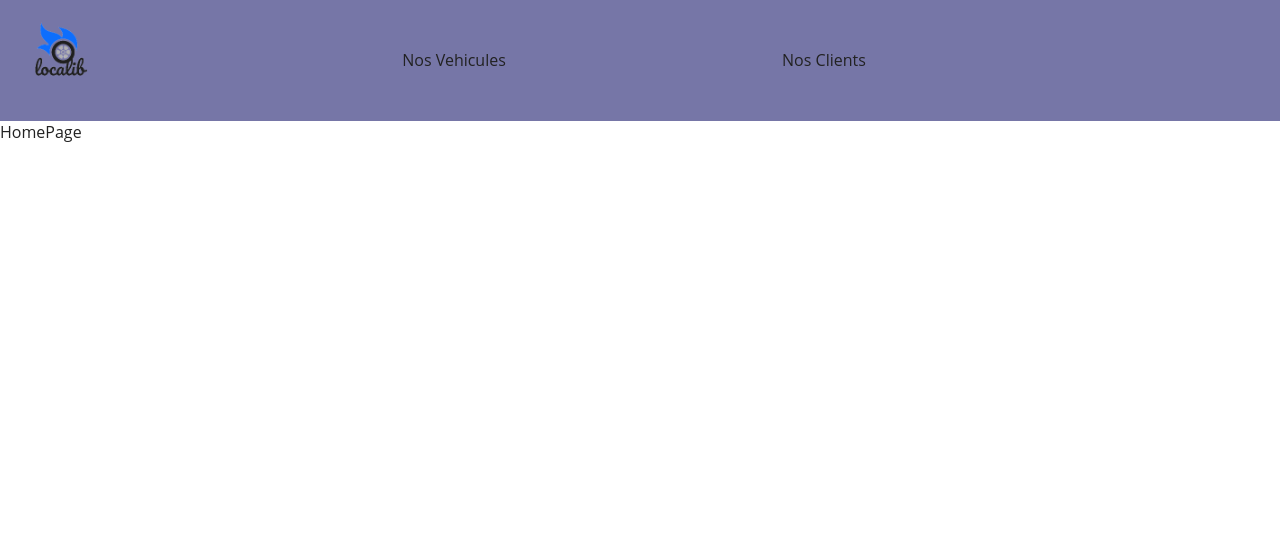
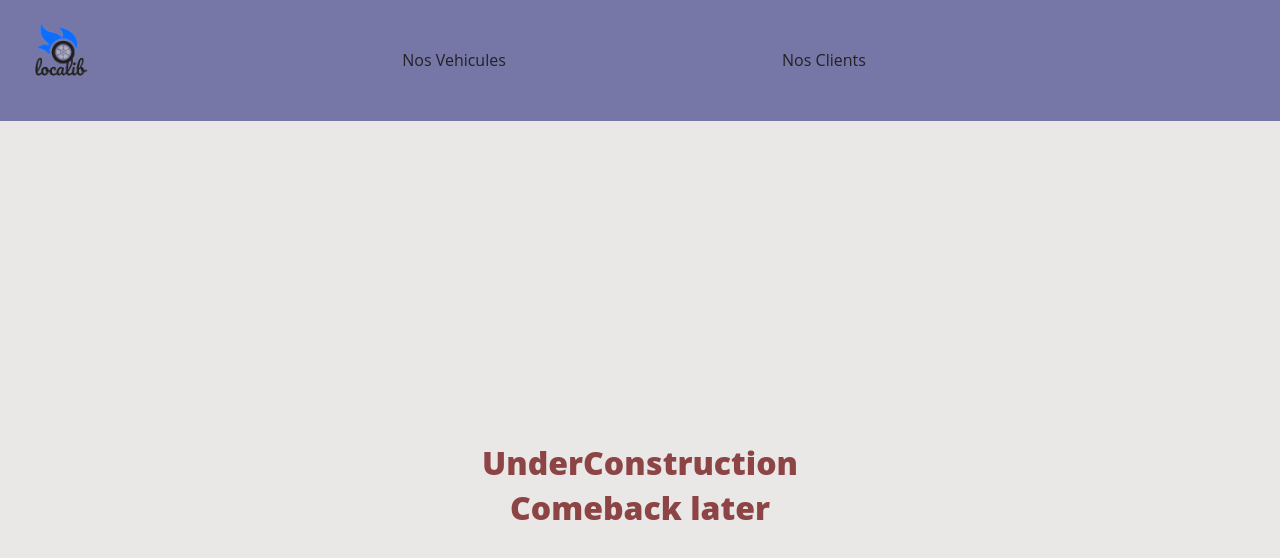
Before and after one commit to LaurentMag/ECF-cda-frontEnd, a React (Create React App) app: page / in a window 1280 px wide. Shown: the top 558 px of the page. Built offline with nearby package versions, Linux system fonts and the light colour scheme.

Commit message:
Feature : temp homepage, clientPage creation with dataFech & clientUnit map

```diff
--- /dev/null
+++ b/src/components/ClientUnit.tsx
@@ -0,0 +1,21 @@
+import React from "react";
+import {clientType} from "../type/clientType";
+
+export const ClientUnit = (props: clientType) => {
+  // ------------------------------------------------------------------
+  // ------------------------------------------------------------------
+  return (
+    <section className="client-unit__container">
+      <p>Nom: {props.nom}</p>
+      <p>Prenom: {props.prenom}</p>
+      <p>date de naissance: {props.dateDeNaissance}</p>
+      <p>Email: {props.email}</p>
+      <p>Telephone: {props.telephone}</p>
+
+      <section>
+        <button>Edit</button>
+        <button>Delete</button>
+      </section>
+    </section>
+  );
+};
--- a/src/pages/Clients.tsx
+++ b/src/pages/Clients.tsx
@@ -1,7 +1,54 @@
-import React from "react";
+import React, {Fragment, useEffect, useState} from "react";
+import {ClientUnit} from "../components/ClientUnit";
+//
+import {dataServices} from "../services/dataServices";
+import {clientType} from "../type/clientType";
 
 const URLclient: string = "http://localhost:3000/clients";
 
 export const Clients = () => {
-  return <div>Clients</div>;
+  const [clientList, setClientList] = useState<clientType[]>();
+
+  // ------------------------------------------------------------------
+  /**
+   * useEffect used to trigger a data fetch, only the first component is created.
+   */
+  useEffect(() => {
+    dataFetch();
+  }, []);
+
+  // ------------------------------------------------------------------
+
+  /**
+   * Fetch data using dataservices method, then set data in the react state
+   */
+  const dataFetch = () => {
+    dataServices.fetchData(URLclient).then((data) => setClientList(data));
+  };
+
+  // ------------------------------------------------------------------
+  // ------------------------------------------------------------------
+  return (
+    <Fragment>
+      <section className="client__display-container">
+        {/*
+          check first if clientList isnt null / empty. if not trigger display ( && )
+          prevent potential error if async fetch isnt done when comp is created
+        */}
+        {clientList &&
+          clientList.map((client) => {
+            return (
+              <ClientUnit
+                id={client.id}
+                nom={client.nom}
+                prenom={client.prenom}
+                dateDeNaissance={client.dateDeNaissance}
+                email={client.email}
+                telephone={client.telephone}
+              />
+            );
+          })}
+      </section>
+    </Fragment>
+  );
 };
--- a/src/pages/HomePage.tsx
+++ b/src/pages/HomePage.tsx
@@ -1,5 +1,12 @@
 import React from "react";
 
 export const HomePage = () => {
-  return <div>HomePage</div>;
+  return (
+    <section className="homepage__temp">
+      <div>
+        <p> UnderConstruction </p>
+        <p> Comeback later </p>
+      </div>
+    </section>
+  );
 };
--- a/src/services/dataServices.ts
+++ b/src/services/dataServices.ts
@@ -37,4 +37,4 @@ class DataServices {
   };
 }
 
-export const dataServes = Object.freeze(new DataServices());
+export const dataServices = Object.freeze(new DataServices());
--- a/src/ztylesheets/abstracts/_variables.scss
+++ b/src/ztylesheets/abstracts/_variables.scss
@@ -50,3 +50,5 @@ $breakpoints: (
 $base-url: "/assets/" !default;
 
 // -----------------------------------------------------------------------------
+
+$color__background-default: rgb(234, 231, 231);
--- a/src/ztylesheets/main.css
+++ b/src/ztylesheets/main.css
@@ -440,4 +440,22 @@ body {
 
 * {
   font-size: 1rem;
+}
+
+.homepage__temp {
+  height: 100vh;
+  display: flex;
+  flex-direction: column;
+  align-self: center;
+  background-color: rgb(234, 231, 231);
+}
+.homepage__temp div {
+  -webkit-padding-before: 25%;
+          padding-block-start: 25%;
+  text-align: center;
+}
+.homepage__temp div p {
+  font-size: 2rem;
+  font-weight: 900;
+  color: rgb(141, 68, 68);
 }/*# sourceMappingURL=main.css.map */
--- a/src/ztylesheets/pages/_home.scss
+++ b/src/ztylesheets/pages/_home.scss
@@ -1,3 +1,24 @@
 * {
   font-size: 1rem;
 }
+
+.homepage__temp {
+  height: 100vh;
+
+  display: flex;
+  flex-direction: column;
+  align-self: center;
+
+  background-color: $color__background-default;
+
+  div {
+    padding-block-start: 25%;
+    text-align: center;
+
+    p {
+      font-size: 2rem;
+      font-weight: 900;
+      color: rgb(141, 68, 68);
+    }
+  }
+}
```
Also changed, not shown: src/type/clientType.ts (+8 -1 lines), src/type/vehicleType.ts (+9 -1 lines).
